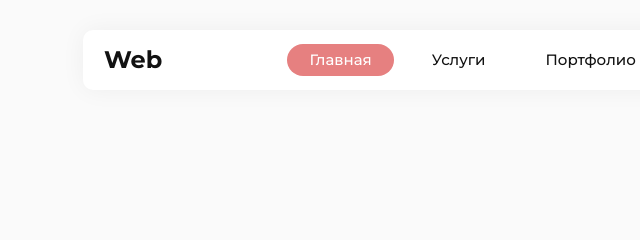
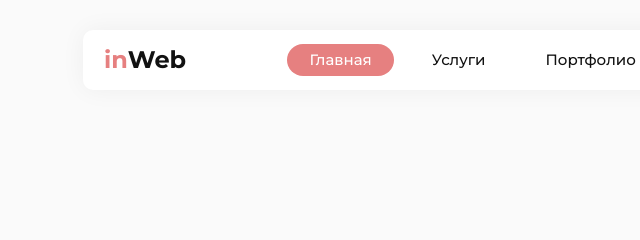
Before and after one commit to MedoffSergey/OutSourse-GULP, a website: page dist/index.html in a window 1280 px wide. Shown: the top 240 px of the page, 2-642 px from the left. Drawn offline with nearby package versions, Linux system fonts and the light colour scheme.

Commit message:
ПОдредактированный сайт

```diff
--- a/dist/index.html
+++ b/dist/index.html
@@ -213,7 +213,7 @@
           <div class="row  header__row">
             <div class="col-lg-2">
               <a class="logo" href="index.html">
-                <span class="logo__prefix"></span>Web
+                <span class="logo__prefix">in</span>Web
               </a>
             </div>
 
```
